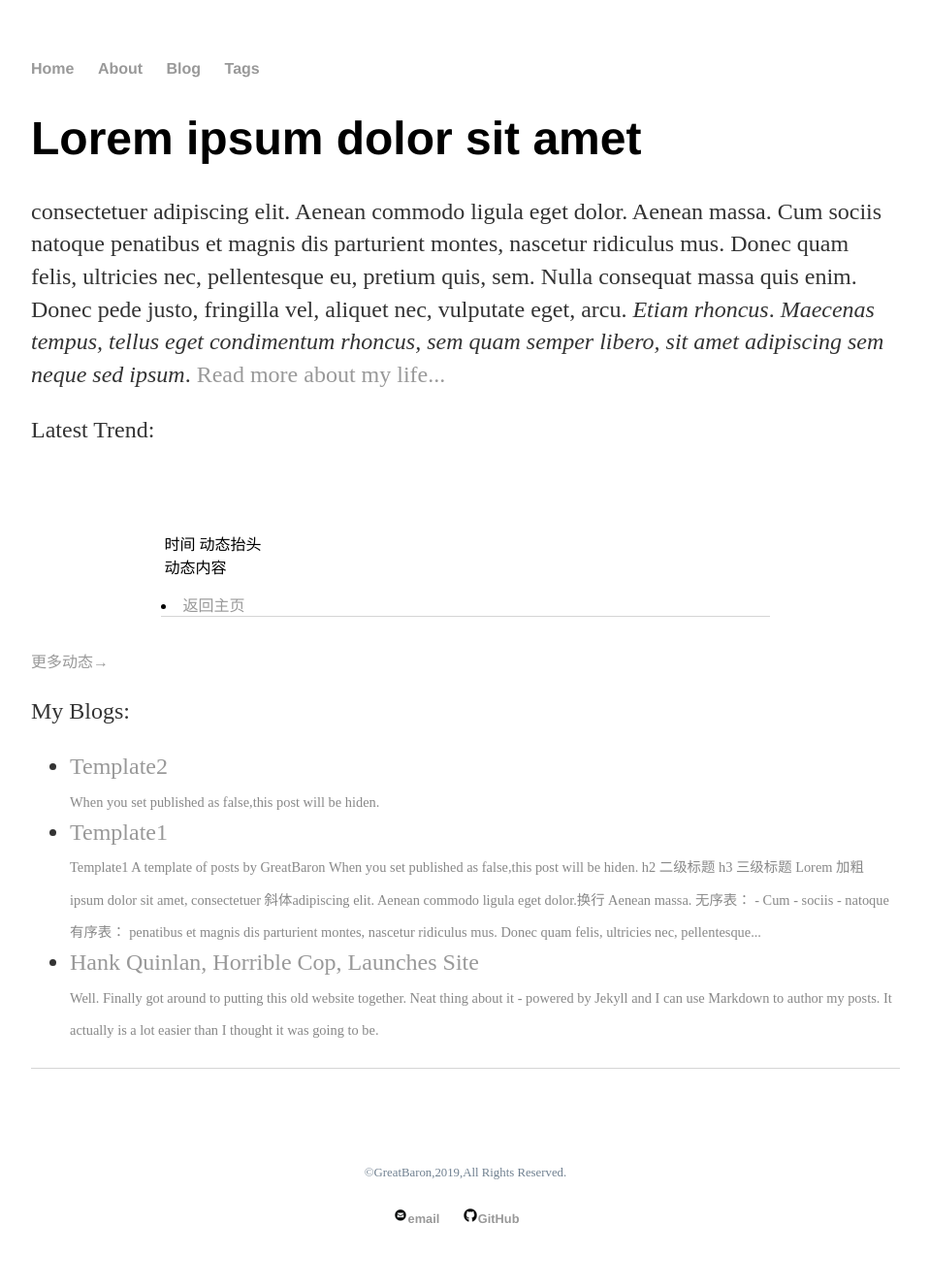
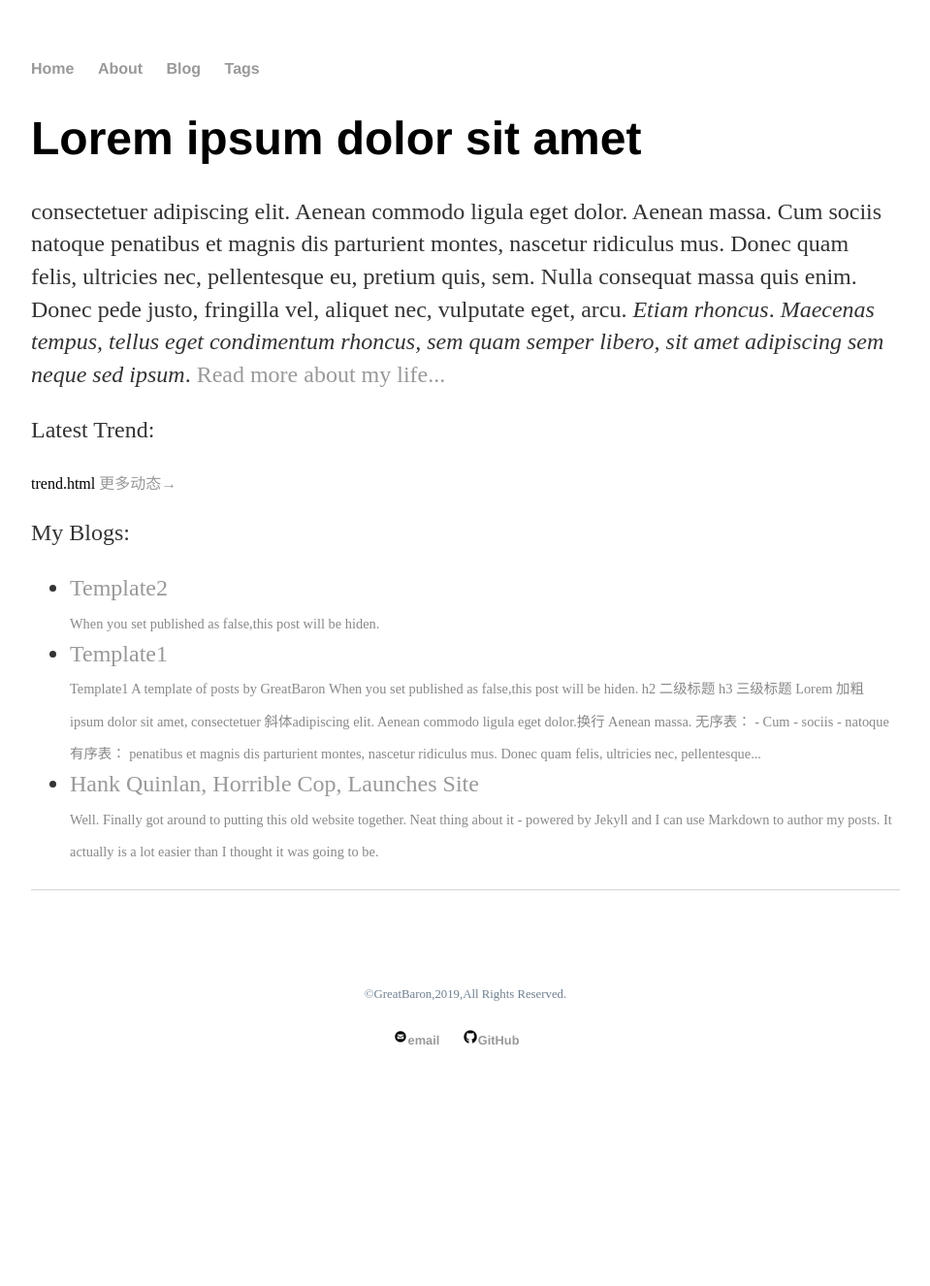
Before and after one commit to FameAndFarm/AndrewImalion.github.io, a Jekyll site: the page built from index.html, in a window 1280 px wide. Shown: the whole page at 97% size, without its empty margins (160-1119 px from the left). Built offline with Jekyll 4.4.1, drawn with Linux system fonts in a browser that asks for light colours; after the commit the page ends 1142 px from its top, so only the background shows below that.

Commit message:
Update index.html

```diff
--- a/index.html
+++ b/index.html
@@ -15,8 +15,7 @@ title: Index
 
 <div>
     <p>Latest Trend:</p>
-    <object data="trend.html" type="text/x-scriptlet" height="180" width="100%" class="trend-object"></object>
-    <span class="trend-abstract">{{ trend.content | strip_html | truncate:400 }}</span>
+    <span class="trend-abstract">{{ "trend.html" | strip_html | truncate:400 }}</span>
     <a href="trend.html">更多动态→</a></p>
 </div>
 
```
